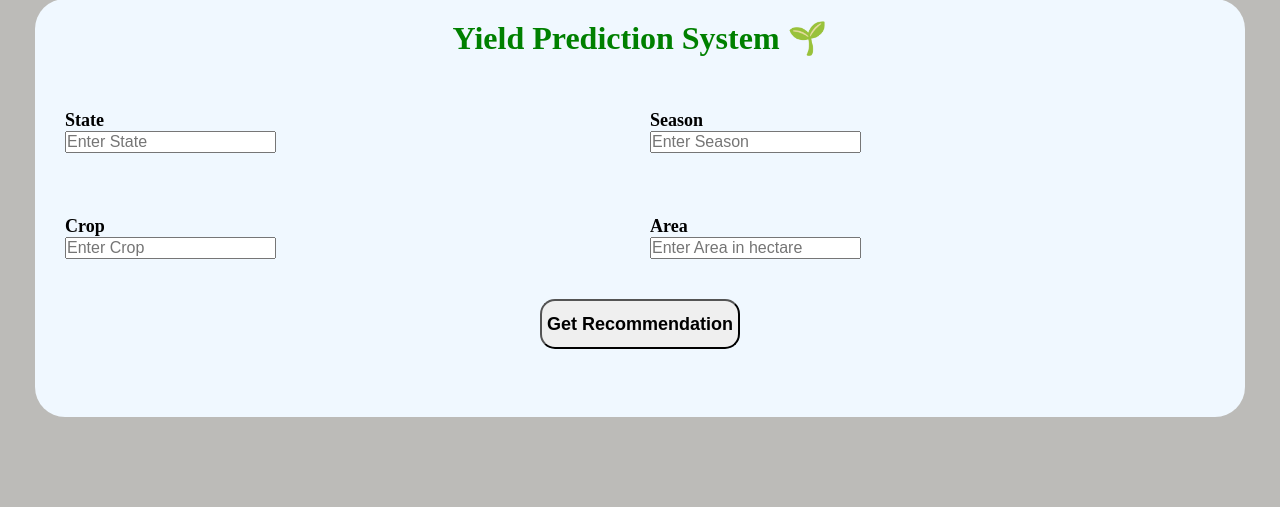
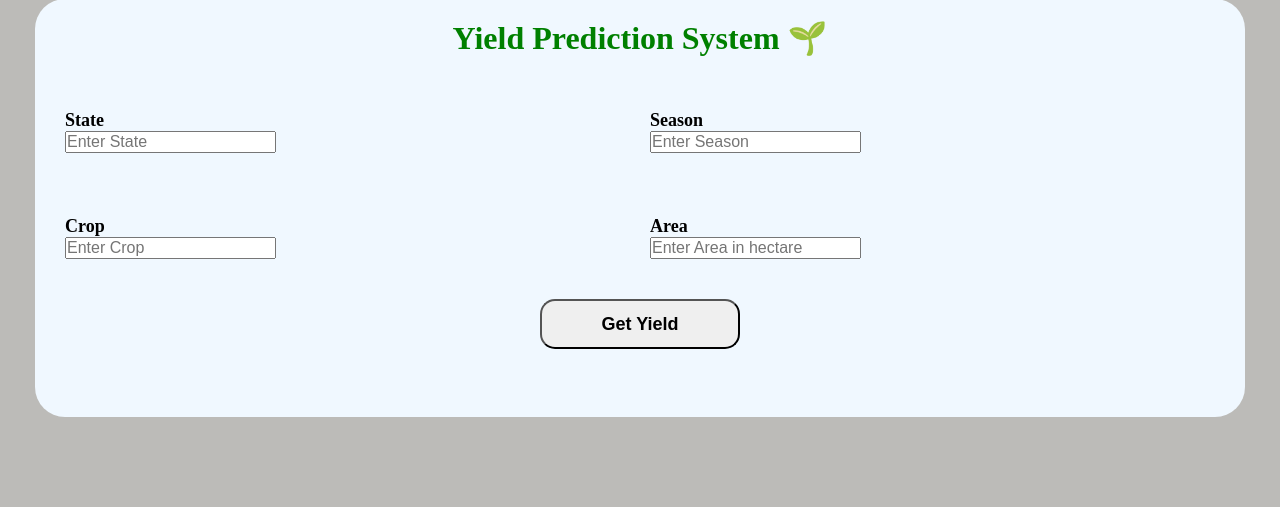
Before and after one commit to neelanshu7/crop-classification-and-yield-prediction, a Flask app: page /yield.html in a window 1280 px wide. Shown: the part 88-595 px from the top of the page. Run offline with Flask 3, Linux system fonts and the light colour scheme; parts of the project's set-up code (start-up, migrations or seed data) failed here and were passed over.

Commit message:
yield.html updated

```diff
--- a/templates/yield.html
+++ b/templates/yield.html
@@ -111,7 +111,7 @@
                 <!-- Production in 'tonnes' -->
 			</div>
             <div class="submit-button">
-                <button type="submit" >Get Recommendation</button>
+                <button type="submit" >Get Yield</button>
             </div>
       </form><br>
     </div>
```
